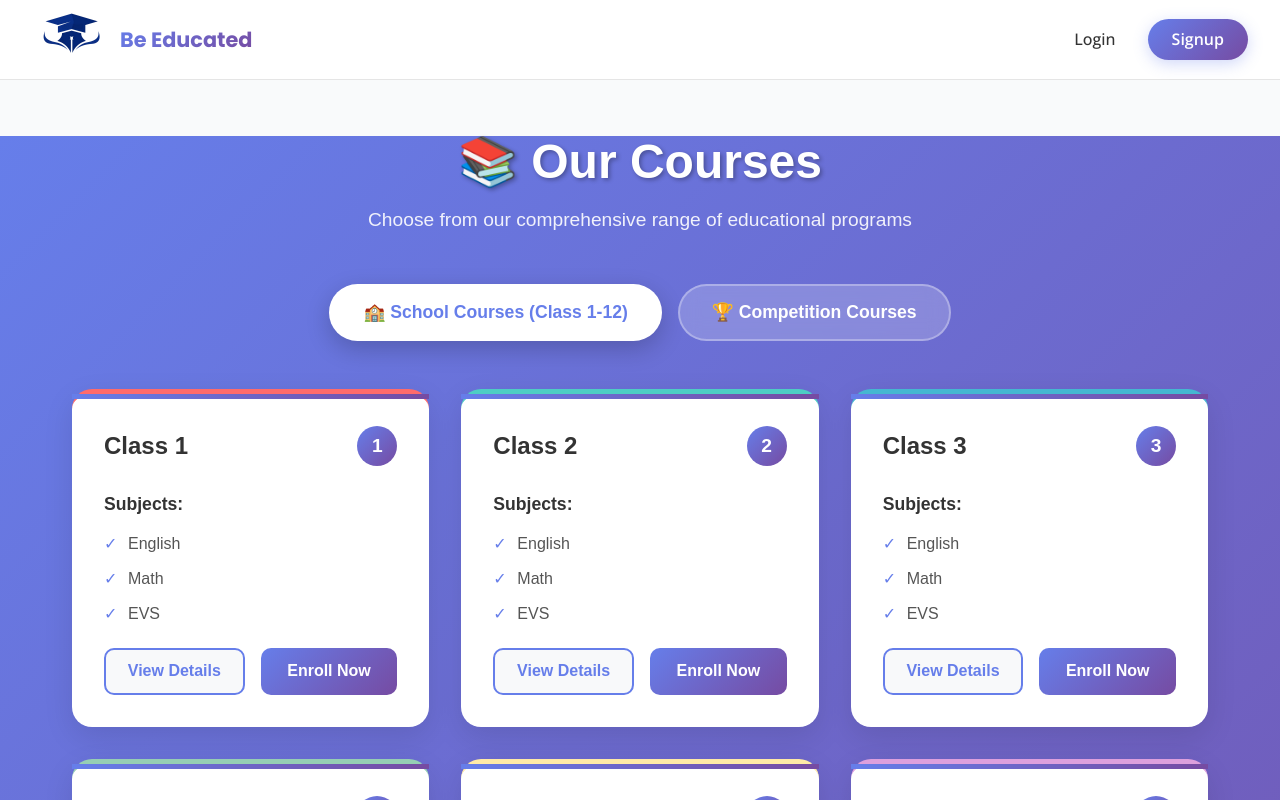
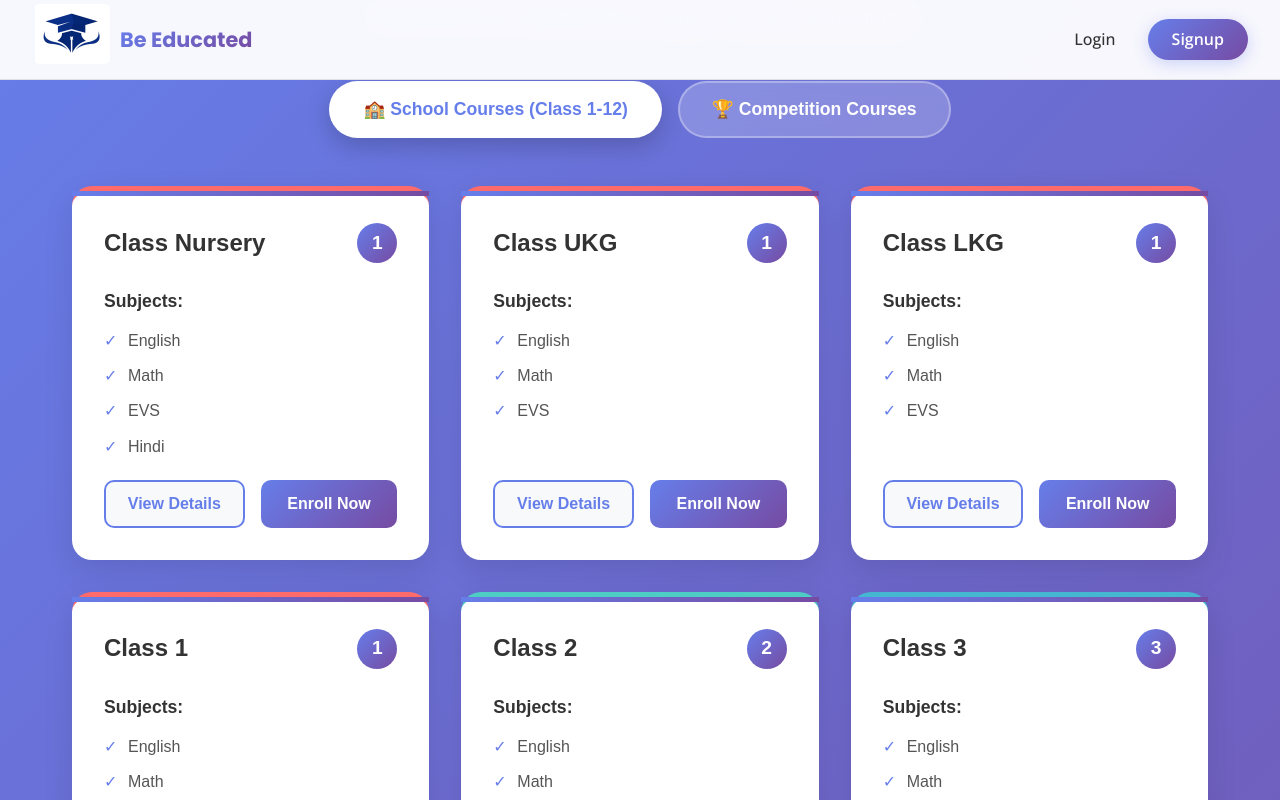
Before and after one commit to devansh101005/beeducatedweb, a React (Vite) app in the folder client/: page /courses in a window 1280 px wide. Shown: the top 800 px of the page. Built offline with nearby package versions, Linux system fonts and the light colour scheme.

Commit message:
added logo and some subjects

```diff
--- a/client/src/pages/Courses.jsx
+++ b/client/src/pages/Courses.jsx
@@ -6,6 +6,9 @@ const Courses = () => {
   const [activeTab, setActiveTab] = useState('school');
 
   const schoolCourses = [
+    { id: 1, name: 'Class Nursery', subjects: ['English', 'Math', 'EVS','Hindi'], color: '#FF6B6B' },
+    { id: 1, name: 'Class UKG', subjects: ['English', 'Math', 'EVS'], color: '#FF6B6B' },
+    { id: 1, name: 'Class LKG', subjects: ['English', 'Math', 'EVS'], color: '#FF6B6B' },
     { id: 1, name: 'Class 1', subjects: ['English', 'Math', 'EVS'], color: '#FF6B6B' },
     { id: 2, name: 'Class 2', subjects: ['English', 'Math', 'EVS'], color: '#4ECDC4' },
     { id: 3, name: 'Class 3', subjects: ['English', 'Math', 'EVS'], color: '#45B7D1' },
```
Also changed, not shown: client/public/logo.png (added).
